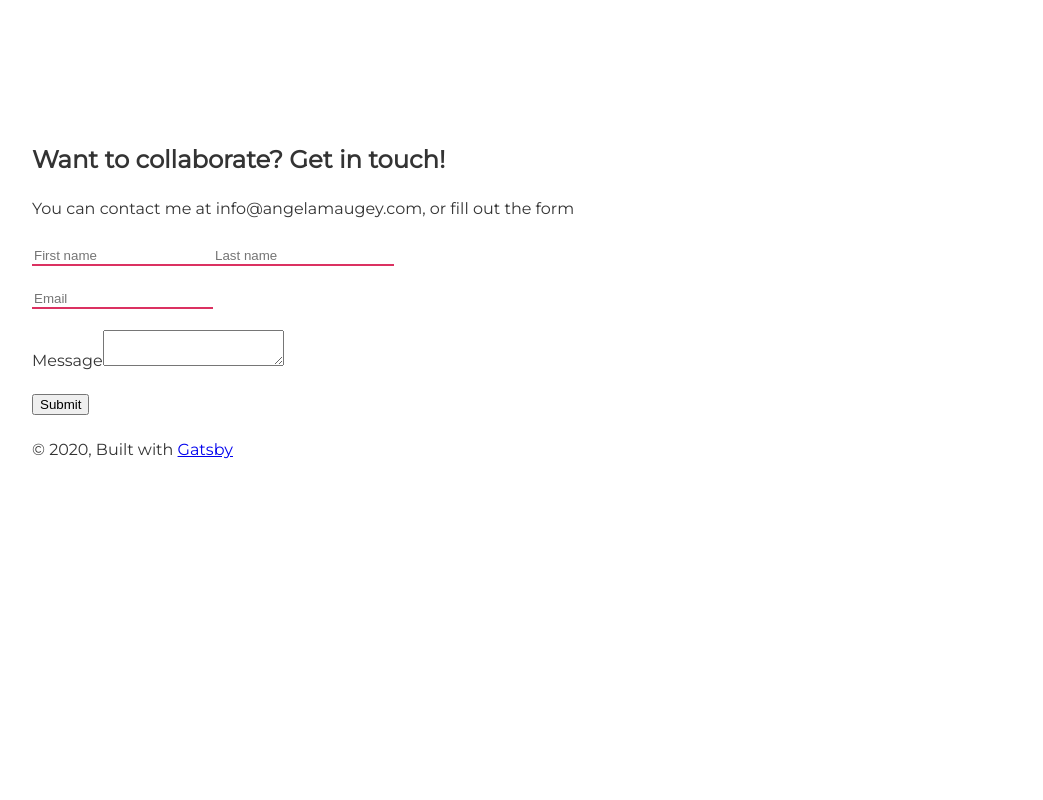
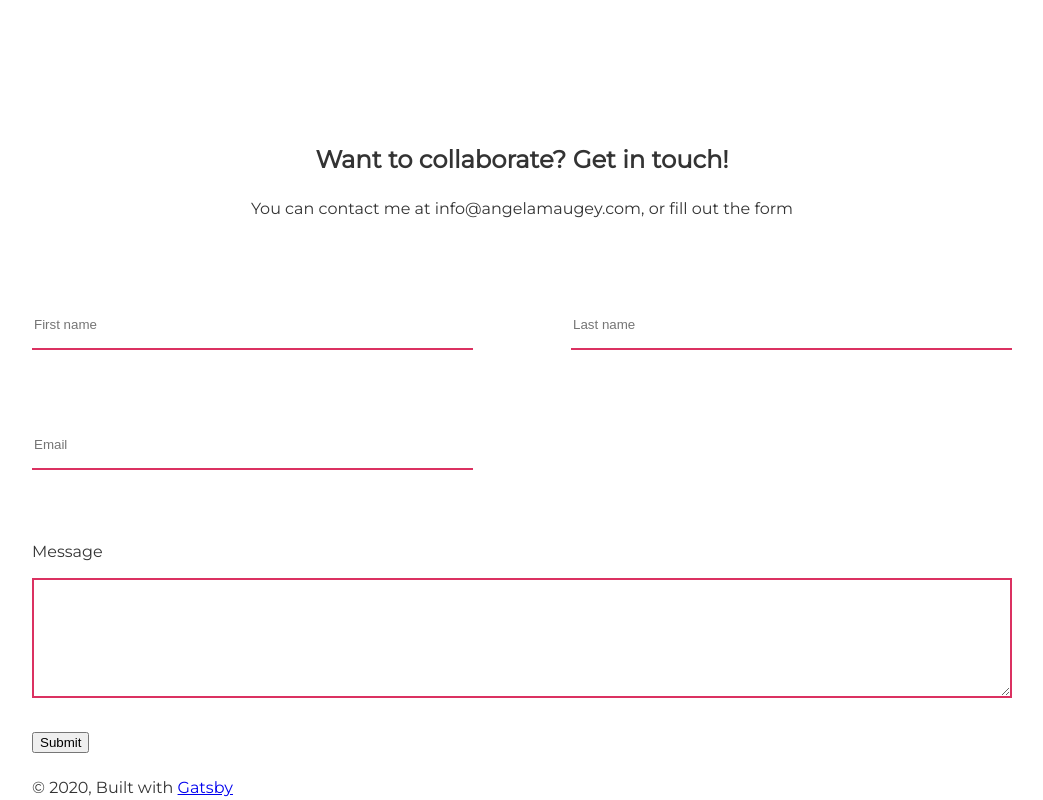
Before and after one commit to maugeya/Portfolio, a Gatsby site: page / in a window 1280 px wide. Shown: the part 2443-3243 px from the top of the page, without its empty margins (118-1161 px from the left). Before the commit the page ends 2904 px from the top, so only its background shows below. Built offline with nearby package versions, Linux system fonts and the light colour scheme; Gatsby itself is replaced by a stand-in of ours.

Commit message:
Adding new styles for form rows and inputs. Adding borders to input elements. Expanding text area

```diff
--- a/src/components/contact/contact.module.css
+++ b/src/components/contact/contact.module.css
@@ -1,8 +1,40 @@
 .formGroup {
-    margin: 20px 0;
+    margin-bottom: 70px;
 }
 
 .contactFormInput {
+    width: 100%;
     border: 0;
     border-bottom: 2px solid #DB3161;
 }
+
+.nameInputRow {
+    display: flex;
+    justify-content: space-between;
+}
+
+.sectionHeader {
+    text-align: center;
+    margin-bottom: 80px;
+}
+
+input {
+    height: 50px;
+}
+
+label {
+    display: block;
+    width: 45%;
+}
+
+.messageInputLabel {
+    height: 120px;
+    width: 100%;
+}
+
+.formMessageTextArea {
+    border: 2px solid #DB3161;
+    height: 100%;
+    margin-top: 15px;
+    width: 100%;
+}
```
